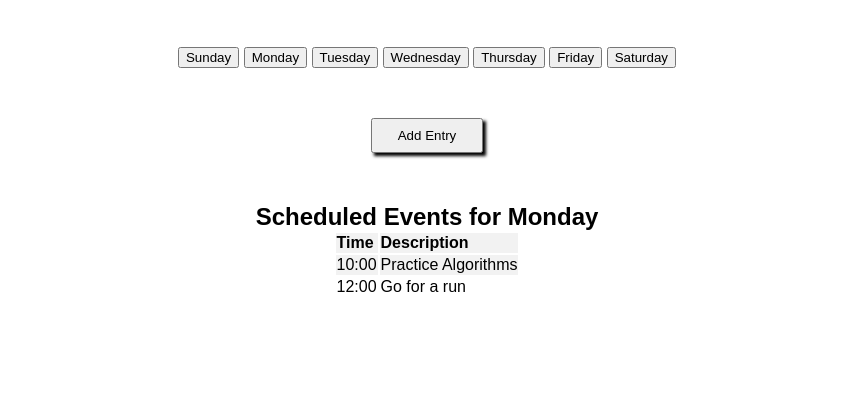
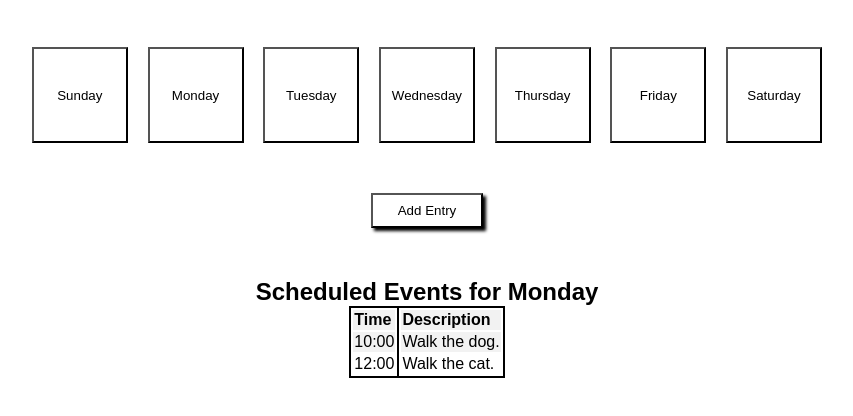
Before and after one commit to alessandragutierrez/week-planner, a plain HTML site: page index.html in a window 1280 px wide. Shown: the part 90-506 px from the top of the page, without its empty margins (213-1066 px from the left). Drawn offline with Linux system fonts and the light colour scheme.

Commit message:
In progress.

```diff
--- a/index.html
+++ b/index.html
@@ -14,7 +14,7 @@
       </div>
     </div>
     <div class="row">
-      <div class="column-full">
+      <div class="column-90 space-between">
         <button class="day-button">Sunday</button>
         <button class="day-button">Monday</button>
         <button class="day-button">Tuesday</button>
@@ -35,22 +35,34 @@
       </div>
     </div>
     <div class="row">
-      <div class="column-full">
+      <div class="row center">
+        <table class="schedule time">
+          <thead>
+            <tr>
+              <th>Time</th>
+            </tr>
+          </thead>
+          <tbody>
+            <tr>
+              <td>10:00</td>
+            </tr>
+            <tr>
+              <td>12:00</td>
+            </tr>
+          </tbody>
+        </table>
         <table class="schedule">
           <thead>
             <tr>
-              <th>Time</th>
               <th>Description</th>
             </tr>
           </thead>
           <tbody>
             <tr>
-              <td>10:00</td>
-              <td>Practice Algorithms</td>
+              <td>Walk the dog.</td>
             </tr>
             <tr>
-              <td>12:00</td>
-              <td>Go for a run</td>
+              <td>Walk the cat.</td>
             </tr>
           </tbody>
         </table>
@@ -60,7 +72,7 @@
   <div class="modal hidden">
     <div class="modal-box">
       <div class="row">
-        <div class="column-full =">
+        <div class="column-full">
           <h1>Add Entry</h1>
         </div>
       </div>
--- a/styles.css
+++ b/styles.css
@@ -24,6 +24,10 @@
 .column-full {
   width: 100%;
   text-align: center;
+}
+
+.column-wrap {
+  flex-wrap: wrap;
 }
 
 .selects {
@@ -58,6 +62,7 @@
 .add-button {
   padding: 8px 25px;
   box-shadow: 3px 3px 3px;
+  background-color: transparent;
 }
 
 .add-button:hover,
@@ -88,8 +93,25 @@
 
 .schedule {
   text-align: left;
+  border: 2px solid black;
+  margin: 0;
+}
+
+.time {
+  border-right: none;
 }
 
 tr:nth-child(odd) {
   background-color: #f2f2f2;
 }
+
+.day-button {
+  width: 6rem;
+  height: 6rem;
+  background-color: transparent;
+}
+
+.space-between {
+  display: flex;
+  justify-content: space-around;
+}
```
